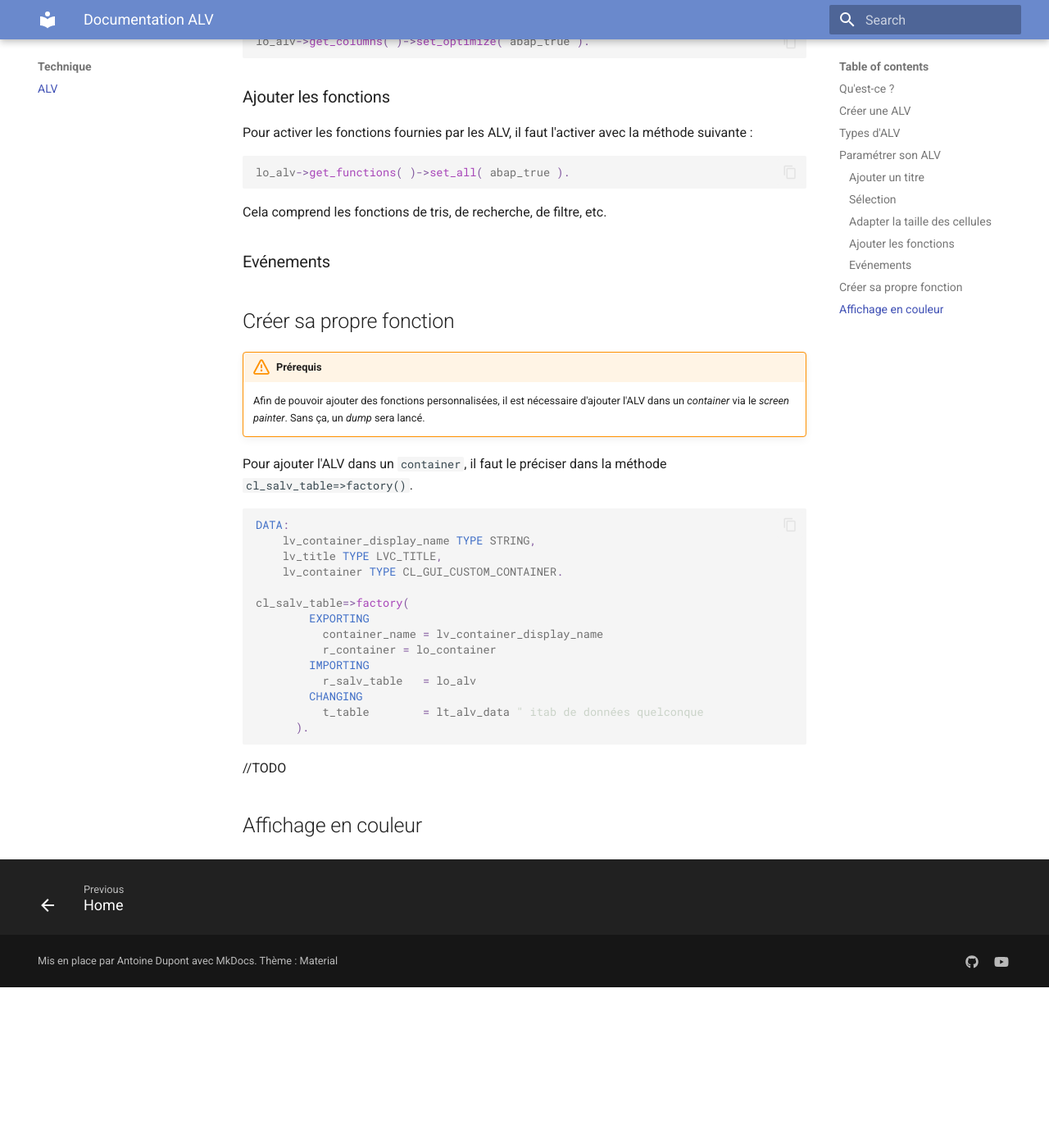
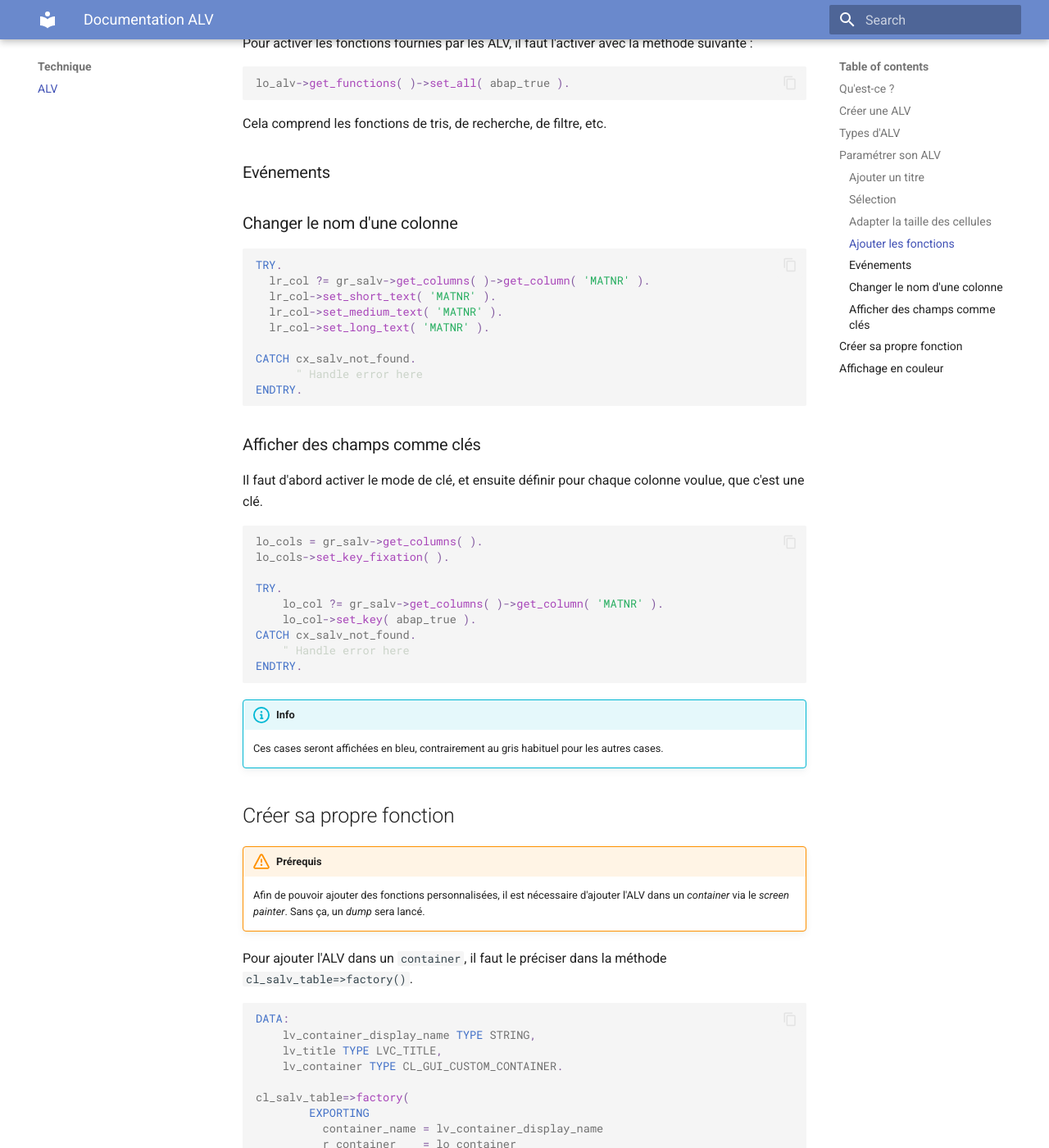
Before and after one commit to BoBsmil3Y/mkdoc-doc-sap, an MkDocs documentation site: the page built from docs/Technique/alv.md, in a window 1280 px wide and 1400 px high, scrolled down 2095 px. Shown: the whole window at 82% size. Built offline with MkDocs 1.6.1 and Material for MkDocs 9.7.7, drawn with Linux system fonts in a browser that asks for light colours; before the commit the page ends 3299 px from its top, so only the background shows below that; some of the changed text lies outside the part shown.

Commit message:
Adding key and rename section

````diff
--- a/docs/Technique/alv.md
+++ b/docs/Technique/alv.md
@@ -91,6 +92,36 @@ Cela comprend les fonctions de tris, de recherche, de filtre, etc.
 
 ### Evénements
 
+
+### Changer le nom d'une colonne
+```ABAP
+TRY.
+  lr_col ?= gr_salv->get_columns( )->get_column( 'MATNR' ).
+  lr_col->set_short_text( 'MATNR' ).
+  lr_col->set_medium_text( 'MATNR' ).
+  lr_col->set_long_text( 'MATNR' ).
+
+CATCH cx_salv_not_found.
+      " Handle error here
+ENDTRY.
+```
+
+### Afficher des champs comme clés
+Il faut d'abord activer le mode de clé, et ensuite définir pour chaque colonne voulue, que c'est une clé.
+```ABAP
+lo_cols = gr_salv->get_columns( ).
+lo_cols->set_key_fixation( ).
+
+TRY.
+	lo_col ?= gr_salv->get_columns( )->get_column( 'MATNR' ).
+	lo_col->set_key( abap_true ).
+CATCH cx_salv_not_found.
+	" Handle error here
+ENDTRY.
+```
+!!! info
+	Ces cases seront affichées en bleu, contrairement au gris habituel pour les autres cases.
+
 ## Créer sa propre fonction
 !!! warning "Prérequis"
 	Afin de pouvoir ajouter des fonctions personnalisées, il est nécessaire d'ajouter l'ALV dans un *container* via le *screen painter*. Sans ça, un *dump* sera lancé.
@@ -105,14 +136,13 @@ DATA:
 cl_salv_table=>factory(
         EXPORTING
           container_name = lv_container_display_name
-          r_container = lo_container
+          r_container    = lo_container
         IMPORTING
           r_salv_table   = lo_alv
         CHANGING
           t_table        = lt_alv_data " itab de données quelconque
       ).
 ```
-
-//TODO
+Le `container` correspond à un élément d'un écran. On peut en rajouter manuellement sur un écran avec l'outil `Screen Painter` accessible via le bouton `Layout`, en étant en édition sur le code d'un écran du programme.
 
 ## Affichage en couleur
````
Also changed, not shown: other parts of docs/Technique/alv.md (+1 -0 lines).
